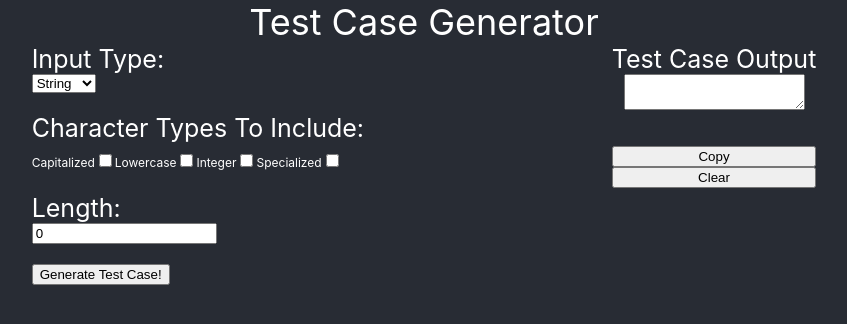
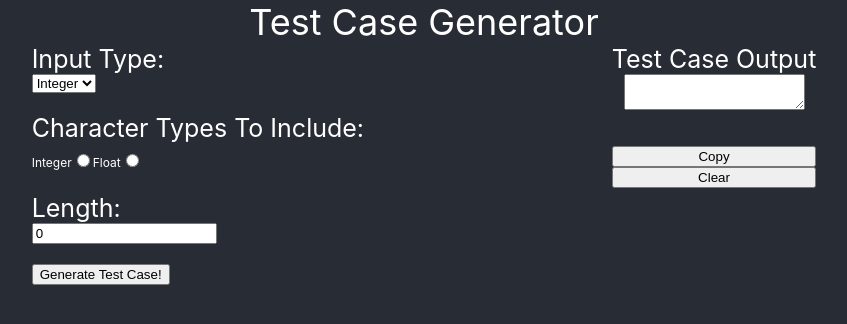
Before and after one commit to jennhuynh02/test-jennerator, a React (Create React App) app: page / in a window 1280 px wide. Shown: the top 324 px of the page, without its empty margins (216-1063 px from the left). Built offline with nearby package versions, Linux system fonts and the light colour scheme.

Commit message:
Updating integer form

```diff
--- a/src/components/input/inputType.jsx
+++ b/src/components/input/inputType.jsx
@@ -8,7 +8,7 @@ class InputType extends React.Component {
   constructor(props) {
     super(props);
     this.state = {
-      type: 'string',
+      type: 'integer',
     }
 
     this.update = this.update.bind(this);
@@ -38,7 +38,7 @@ class InputType extends React.Component {
         <div className="input-section">
           Input Type:
             <br />
-          <select name="type" onChange={this.update('type')}>
+          <select name="type" onChange={this.update('type')} value={this.state.type}>
             <option value="string">String</option>
             <option value="array">Array</option>
             <option value="hash">Hash</option>
--- a/src/components/input/integerInput.jsx
+++ b/src/components/input/integerInput.jsx
@@ -4,10 +4,7 @@ class IntegerInput extends React.Component {
   constructor(props) {
     super(props);
     this.state = {
-      capitalized: false,
-      lowercase: false,
-      integer: false,
-      specialized: false,
+      type: "integer",
       length: 0,
     }
     this.check = this.check.bind(this);
@@ -31,20 +28,21 @@ class IntegerInput extends React.Component {
   }
 
   render() {
-    const characters = ["capitalized", "lowercase", "integer", "specialized"];
+    const types = ["integer", "float"];
+    console.log(this.state)
     return (
       <div className="input">
 
         <div className="input-section">
           Character Types To Include:
-          <div className="character-checkboxes">
-            {characters.map(type => (
+          <form className="character-checkboxes" onChange={(e) => this.check('type')}>
+            {types.map(type => (
               <div key={type}>
                 <span className="checkbox-label">{type[0].toUpperCase() + type.slice(1)}</span>
-                <input type="checkbox" onChange={(e) => this.check(type)} />
+                <input type="radio" value={type}/>
               </div>
             ))}
-          </div>
+          </form>
         </div>
 
         <div className="input-section">
```
